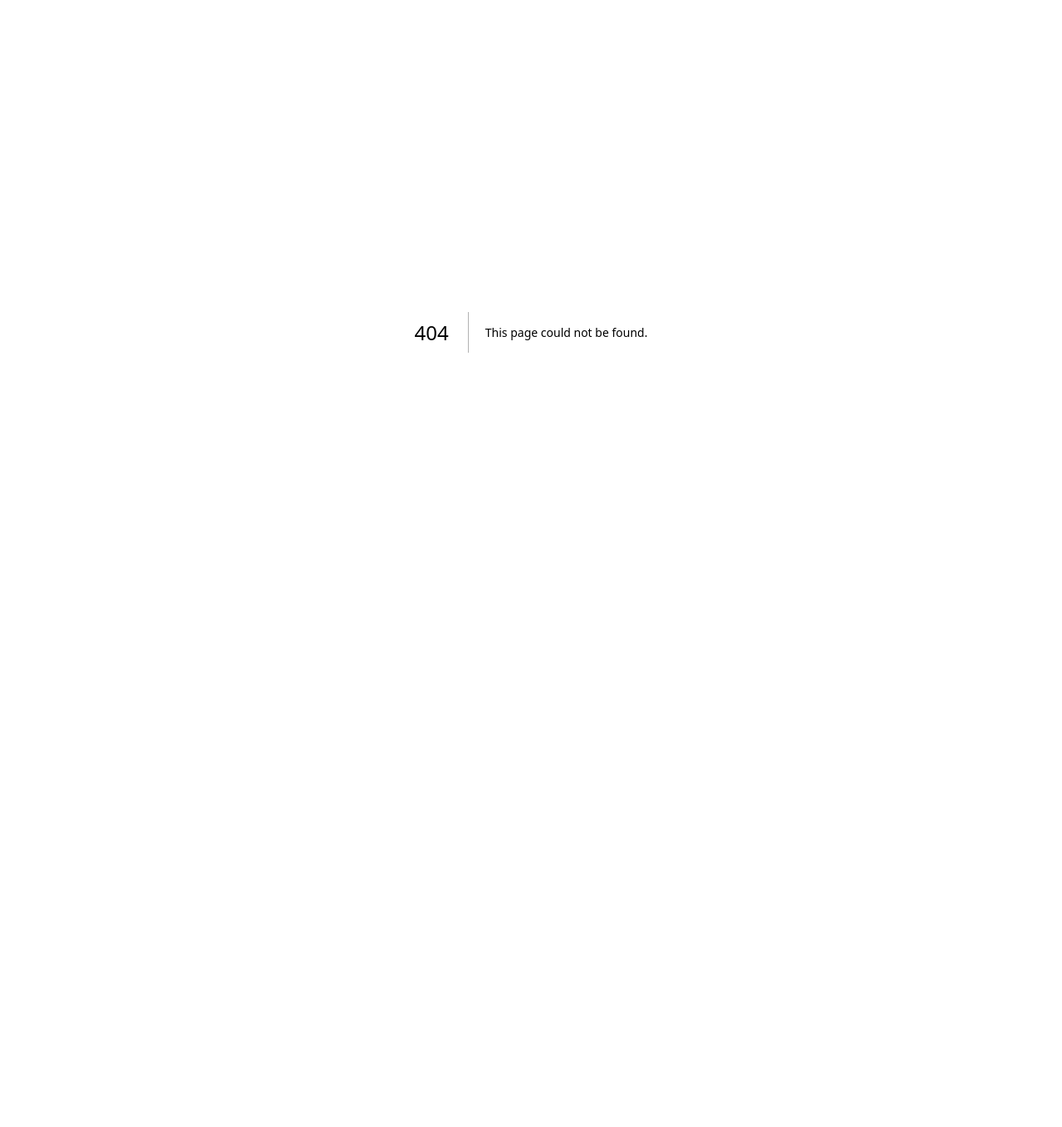
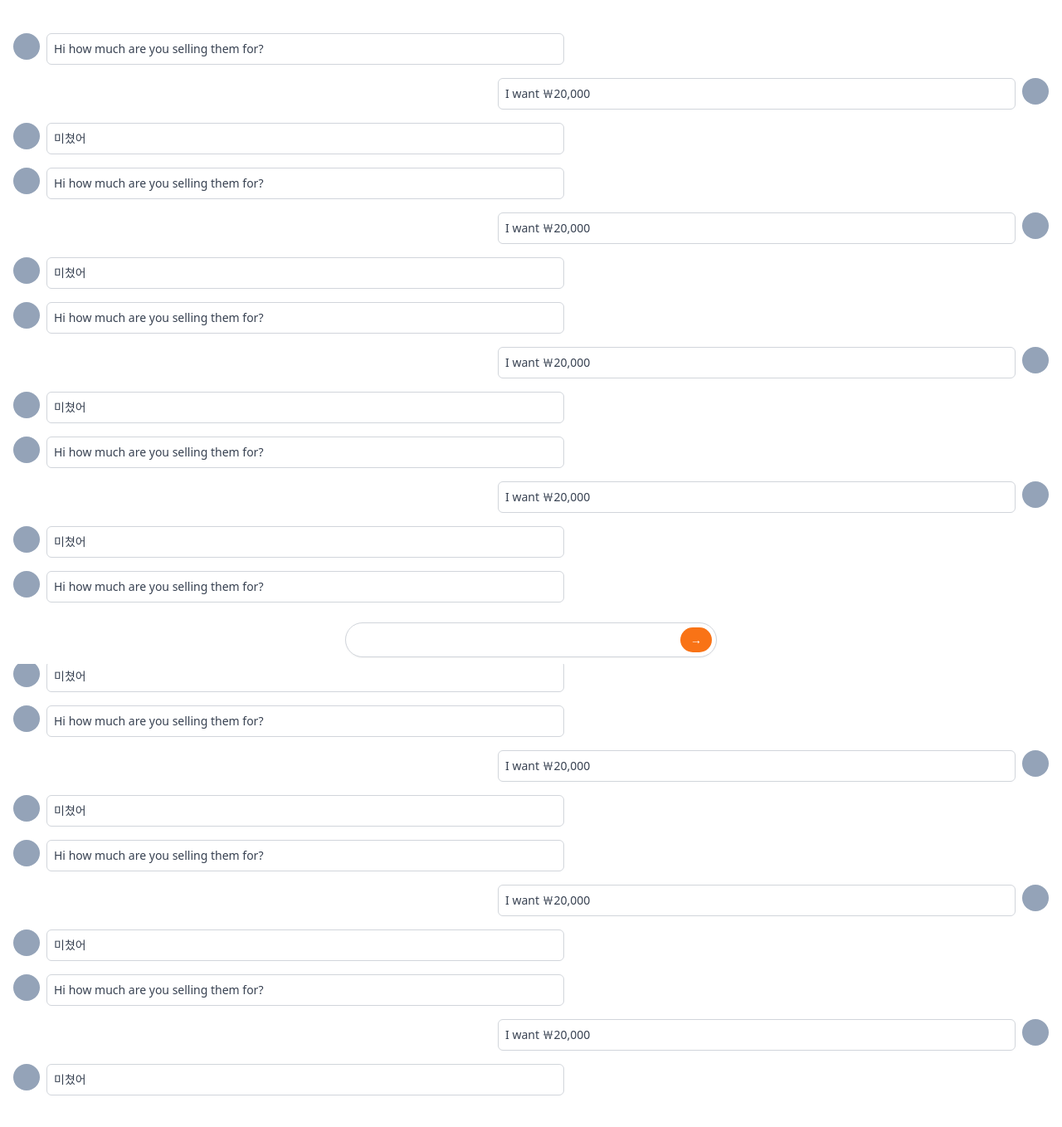
Before and after one commit to oio337a/Next-JS-prec, a Next.js app in the folder carrot-market/: page /chats/1 in a window 1280 px wide. Before the commit this address had no page. Shown: the top 1358 px of the page at 83% size. Before the commit the page ends 800 px from the top, so only its background shows below. Built offline with nearby package versions, Linux system fonts and the light colour scheme.

Commit message:
chats detail page

```diff
--- /dev/null
+++ b/carrot-market/pages/chats/[id].tsx
@@ -0,0 +1,167 @@
+import type { NextPage } from "next";
+
+const ChatDetail: NextPage = () => {
+  return (
+    <div className="py-10 pb-16 px-4 space-y-4">
+      <div className="flex items-start space-x-2">
+        <div className="w-8 h-8 rounded-full bg-slate-400" />
+        <div className="w-1/2 text-sm text-gray-700 p-2 border border-gray-300 rounded-md">
+          <p>Hi how much are you selling them for?</p>
+        </div>
+      </div>
+      <div className="flex flex-row-reverse items-start space-x-2 space-x-reverse">
+        <div className="w-8 h-8 rounded-full bg-slate-400" />
+        <div className="w-1/2 text-sm text-gray-700 p-2 border border-gray-300 rounded-md">
+          <p>I want ￦20,000</p>
+        </div>
+      </div>
+      <div className="flex  items-start space-x-2 ">
+        <div className="w-8 h-8 rounded-full bg-slate-400" />
+        <div className="w-1/2 text-sm text-gray-700 p-2 border border-gray-300 rounded-md">
+          <p>미쳤어</p>
+        </div>
+      </div>
+      <div className="flex items-start space-x-2">
+        <div className="w-8 h-8 rounded-full bg-slate-400" />
+        <div className="w-1/2 text-sm text-gray-700 p-2 border border-gray-300 rounded-md">
+          <p>Hi how much are you selling them for?</p>
+        </div>
+      </div>
+      <div className="flex flex-row-reverse items-start space-x-2 space-x-reverse">
+        <div className="w-8 h-8 rounded-full bg-slate-400" />
+        <div className="w-1/2 text-sm text-gray-700 p-2 border border-gray-300 rounded-md">
+          <p>I want ￦20,000</p>
+        </div>
+      </div>
+      <div className="flex  items-start space-x-2 ">
+        <div className="w-8 h-8 rounded-full bg-slate-400" />
+        <div className="w-1/2 text-sm text-gray-700 p-2 border border-gray-300 rounded-md">
+          <p>미쳤어</p>
+        </div>
+      </div>
+      <div className="flex items-start space-x-2">
+        <div className="w-8 h-8 rounded-full bg-slate-400" />
+        <div className="w-1/2 text-sm text-gray-700 p-2 border border-gray-300 rounded-md">
+          <p>Hi how much are you selling them for?</p>
+        </div>
+      </div>
+      <div className="flex flex-row-reverse items-start space-x-2 space-x-reverse">
+        <div className="w-8 h-8 rounded-full bg-slate-400" />
+        <div className="w-1/2 text-sm text-gray-700 p-2 border border-gray-300 rounded-md">
+          <p>I want ￦20,000</p>
+        </div>
+      </div>
+      <div className="flex  items-start space-x-2 ">
+        <div className="w-8 h-8 rounded-full bg-slate-400" />
+        <div className="w-1/2 text-sm text-gray-700 p-2 border border-gray-300 rounded-md">
+          <p>미쳤어</p>
+        </div>
+      </div>
+      <div className="flex items-start space-x-2">
+        <div className="w-8 h-8 rounded-full bg-slate-400" />
+        <div className="w-1/2 text-sm text-gray-700 p-2 border border-gray-300 rounded-md">
+          <p>Hi how much are you selling them for?</p>
+        </div>
+      </div>
+      <div className="flex flex-row-reverse items-start space-x-2 space-x-reverse">
+        <div className="w-8 h-8 rounded-full bg-slate-400" />
+        <div className="w-1/2 text-sm text-gray-700 p-2 border border-gray-300 rounded-md">
+          <p>I want ￦20,000</p>
+        </div>
+      </div>
+      <div className="flex  items-start space-x-2 ">
+        <div className="w-8 h-8 rounded-full bg-slate-400" />
+        <div className="w-1/2 text-sm text-gray-700 p-2 border border-gray-300 rounded-md">
+          <p>미쳤어</p>
+        </div>
+      </div>
+      <div className="flex items-start space-x-2">
+        <div className="w-8 h-8 rounded-full bg-slate-400" />
+        <div className="w-1/2 text-sm text-gray-700 p-2 border border-gray-300 rounded-md">
+          <p>Hi how much are you selling them for?</p>
+        </div>
+      </div>
+      <div className="flex flex-row-reverse items-start space-x-2 space-x-reverse">
+        <div className="w-8 h-8 rounded-full bg-slate-400" />
+        <div className="w-1/2 text-sm text-gray-700 p-2 border border-gray-300 rounded-md">
+          <p>I want ￦20,000</p>
+        </div>
+      </div>
+      <div className="flex  items-start space-x-2 ">
+        <div className="w-8 h-8 rounded-full bg-slate-400" />
+        <div className="w-1/2 text-sm text-gray-700 p-2 border border-gray-300 rounded-md">
+          <p>미쳤어</p>
+        </div>
+      </div>
+      <div className="flex items-start space-x-2">
+        <div className="w-8 h-8 rounded-full bg-slate-400" />
+        <div className="w-1/2 text-sm text-gray-700 p-2 border border-gray-300 rounded-md">
+          <p>Hi how much are you selling them for?</p>
+        </div>
+      </div>
+      <div className="flex flex-row-reverse items-start space-x-2 space-x-reverse">
+        <div className="w-8 h-8 rounded-full bg-slate-400" />
+        <div className="w-1/2 text-sm text-gray-700 p-2 border border-gray-300 rounded-md">
+          <p>I want ￦20,000</p>
+        </div>
+      </div>
+      <div className="flex  items-start space-x-2 ">
+        <div className="w-8 h-8 rounded-full bg-slate-400" />
+        <div className="w-1/2 text-sm text-gray-700 p-2 border border-gray-300 rounded-md">
+          <p>미쳤어</p>
+        </div>
+      </div>
+      <div className="flex items-start space-x-2">
+        <div className="w-8 h-8 rounded-full bg-slate-400" />
+        <div className="w-1/2 text-sm text-gray-700 p-2 border border-gray-300 rounded-md">
+          <p>Hi how much are you selling them for?</p>
+        </div>
+      </div>
+      <div className="flex flex-row-reverse items-start space-x-2 space-x-reverse">
+        <div className="w-8 h-8 rounded-full bg-slate-400" />
+        <div className="w-1/2 text-sm text-gray-700 p-2 border border-gray-300 rounded-md">
+          <p>I want ￦20,000</p>
+        </div>
+      </div>
+      <div className="flex  items-start space-x-2 ">
+        <div className="w-8 h-8 rounded-full bg-slate-400" />
+        <div className="w-1/2 text-sm text-gray-700 p-2 border border-gray-300 rounded-md">
+          <p>미쳤어</p>
+        </div>
+      </div>
+      <div className="flex items-start space-x-2">
+        <div className="w-8 h-8 rounded-full bg-slate-400" />
+        <div className="w-1/2 text-sm text-gray-700 p-2 border border-gray-300 rounded-md">
+          <p>Hi how much are you selling them for?</p>
+        </div>
+      </div>
+      <div className="flex flex-row-reverse items-start space-x-2 space-x-reverse">
+        <div className="w-8 h-8 rounded-full bg-slate-400" />
+        <div className="w-1/2 text-sm text-gray-700 p-2 border border-gray-300 rounded-md">
+          <p>I want ￦20,000</p>
+        </div>
+      </div>
+      <div className="flex  items-start space-x-2 ">
+        <div className="w-8 h-8 rounded-full bg-slate-400" />
+        <div className="w-1/2 text-sm text-gray-700 p-2 border border-gray-300 rounded-md">
+          <p>미쳤어</p>
+        </div>
+      </div>
+      <div className="fixed py-2 bg-white  bottom-0 inset-x-0">
+        <div className="flex relative max-w-md items-center  w-full mx-auto">
+          <input
+            type="text"
+            className="shadow-sm rounded-full w-full border-gray-300 focus:ring-orange-500 focus:outline-none pr-12 focus:border-orange-500"
+          />
+          <div className="absolute inset-y-0 flex py-1.5 pr-1.5 right-0">
+            <button className="flex focus:ring-2 focus:ring-offset-2 focus:ring-orange-500 items-center bg-orange-500 rounded-full px-3 hover:bg-orange-600 text-sm text-white">
+              &rarr;
+            </button>
+          </div>
+        </div>
+      </div>
+    </div>
+  );
+};
+
+export default ChatDetail;
--- /dev/null
+++ b/carrot-market/pages/chats/index.tsx
@@ -0,0 +1,24 @@
+import type { NextPage } from "next";
+
+const Chats: NextPage = () => {
+  return (
+    <div className="py-10 divide-y-[1px] ">
+      {[1, 1, 1, 1, 1, 1, 1].map((_, i) => (
+        <div
+          key={i}
+          className="flex px-4 cursor-pointer py-3 items-center space-x-3"
+        >
+          <div className="w-12 h-12 rounded-full bg-slate-300" />
+          <div>
+            <p className="text-gray-700">Steve Jebs</p>
+            <p className="text-sm  text-gray-500">
+              See you tomorrow in the corner at 2pm!
+            </p>
+          </div>
+        </div>
+      ))}
+    </div>
+  );
+};
+
+export default Chats;
```
